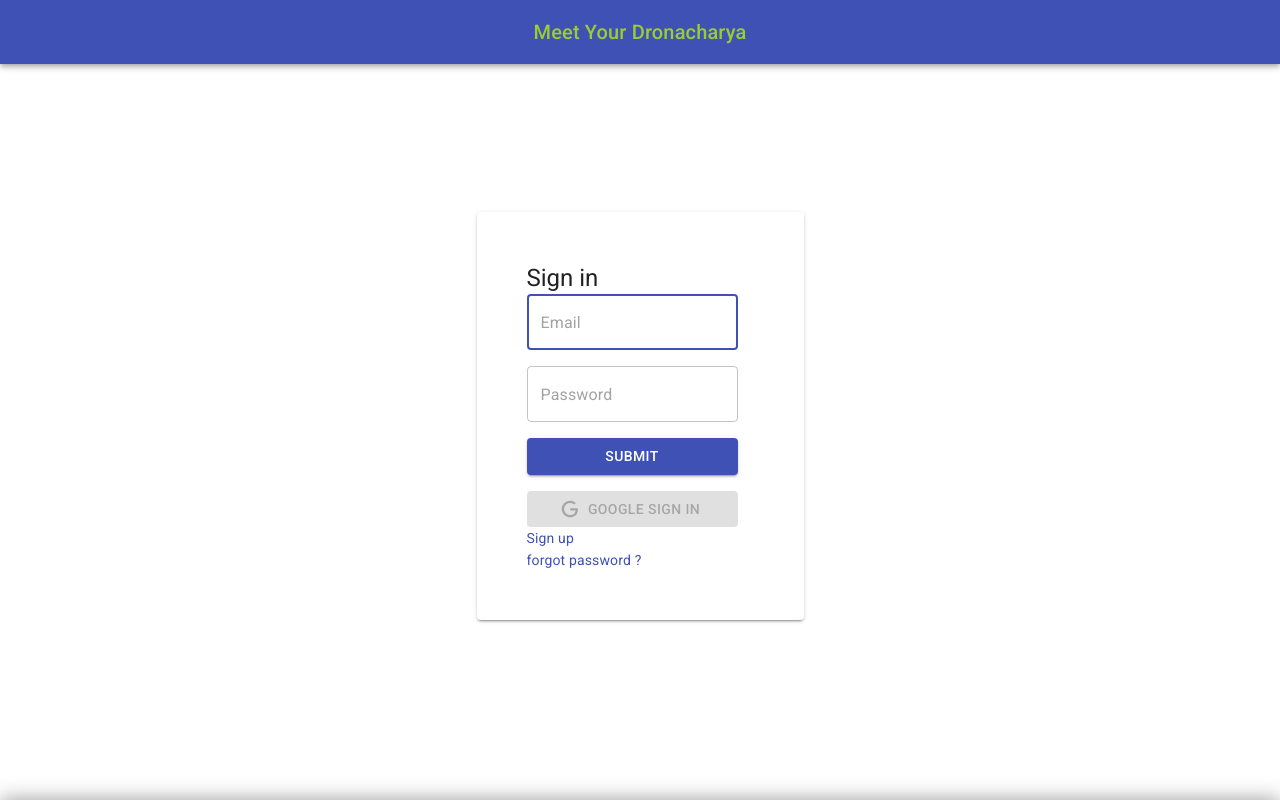
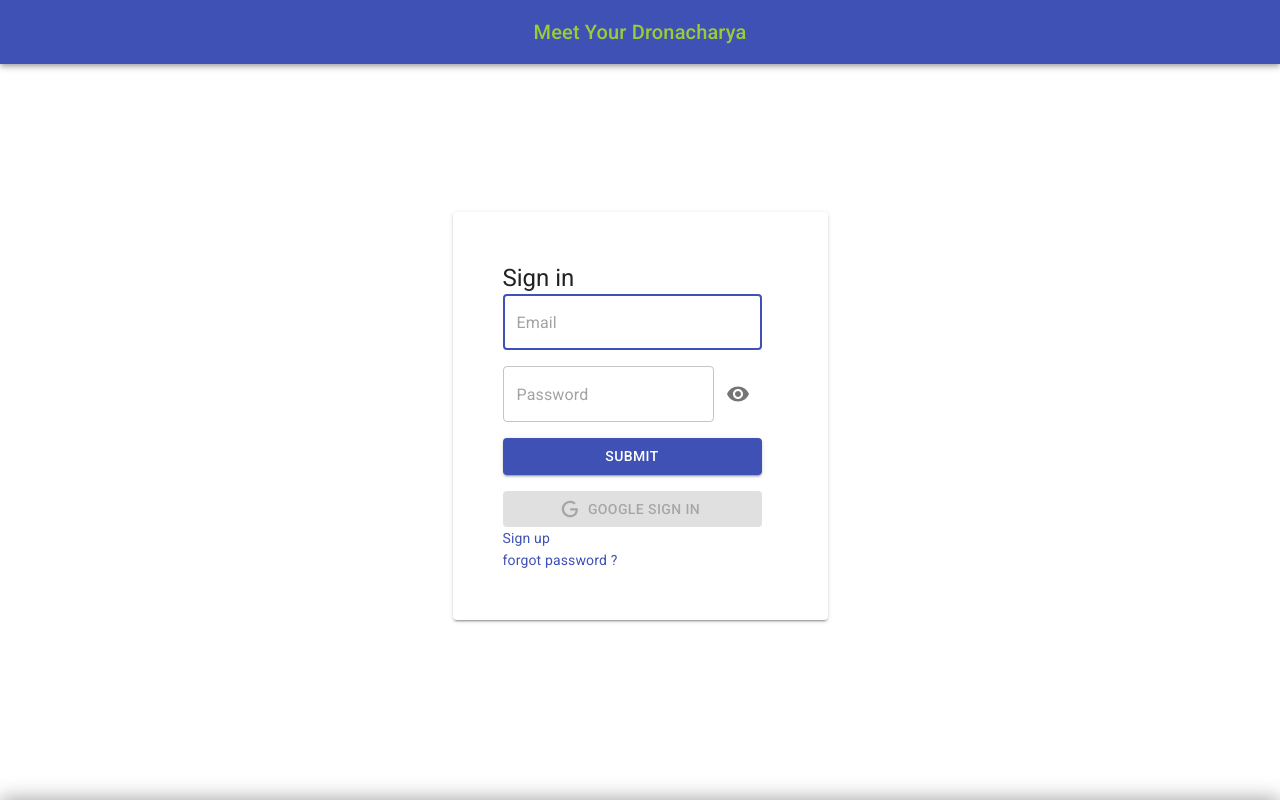
Before and after one commit to PandaKing9660/MeetYourDronacharya, a React (Create React App) app in the folder client/: page /login in a window 1280 px wide. Shown: the top 800 px of the page. Built offline with nearby package versions, Linux system fonts and the light colour scheme; a web font is replaced by a local one.

Commit message:
eye in password

```diff
--- a/client/src/Components/Login/Login.js
+++ b/client/src/Components/Login/Login.js
@@ -10,8 +10,11 @@
   Typography,
   Toolbar,
   Link,
+  Tooltip,
+  IconButton
 } from '@material-ui/core';
 import {GoogleLogin} from 'react-google-login';
+import VisibilityIcon from '@mui/icons-material/Visibility';
 import Icon from './Icon';
 import axios from 'axios';
 import './login.css';
@@ -75,6 +78,7 @@
 const Login = () => {
   const [email, setEmail] = useState ('');
   const [password, setPassword] = useState ('');
+  const [showPassword,setShow] = useState(false)
 
   const handleSubmit = event => {
     event.preventDefault ();
@@ -111,6 +115,10 @@
         .post (`${process.env.REACT_APP_BACKEND_URL}/forget-password`, {email})
         .then (res => {});
     }
+  };
+
+  const setShowPassword = () => {
+    setShow(!showPassword)
   };
 
   return (
@@ -160,8 +168,9 @@
                       />
                     </Grid>
                     <Grid item>
+                      <div style={{ display:"flex" }}>
                         <TextField
-                        type="password"
+                          type={showPassword?"text":"password"}
                           placeholder="Password"
                           fullWidth
                           name="password"
@@ -170,6 +179,15 @@
                           onChange={event => setPassword (event.target.value)}
                           required
                         />
+                        <Tooltip followCursor title="Click to show/hide password">
+                          <IconButton
+                            sx={{ color: "blue", background: "white" }}
+                            onClick={setShowPassword}
+                          >
+                            <VisibilityIcon/>
+                          </IconButton>
+                        </Tooltip>
+                      </div>
                     </Grid>
                     <Grid item>
                       <Button
```
Lines whose indentation alone changed are shown as unchanged.
